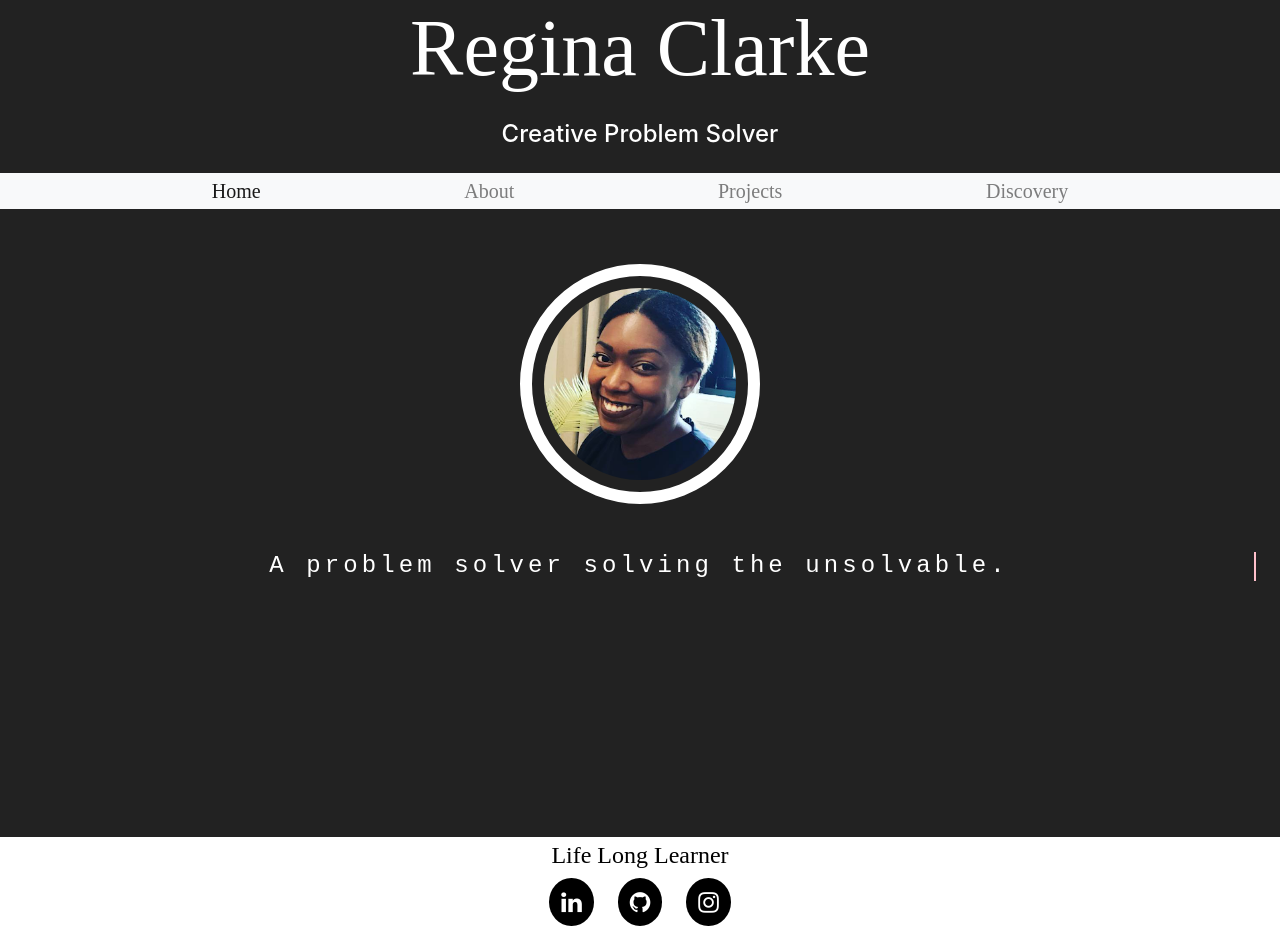
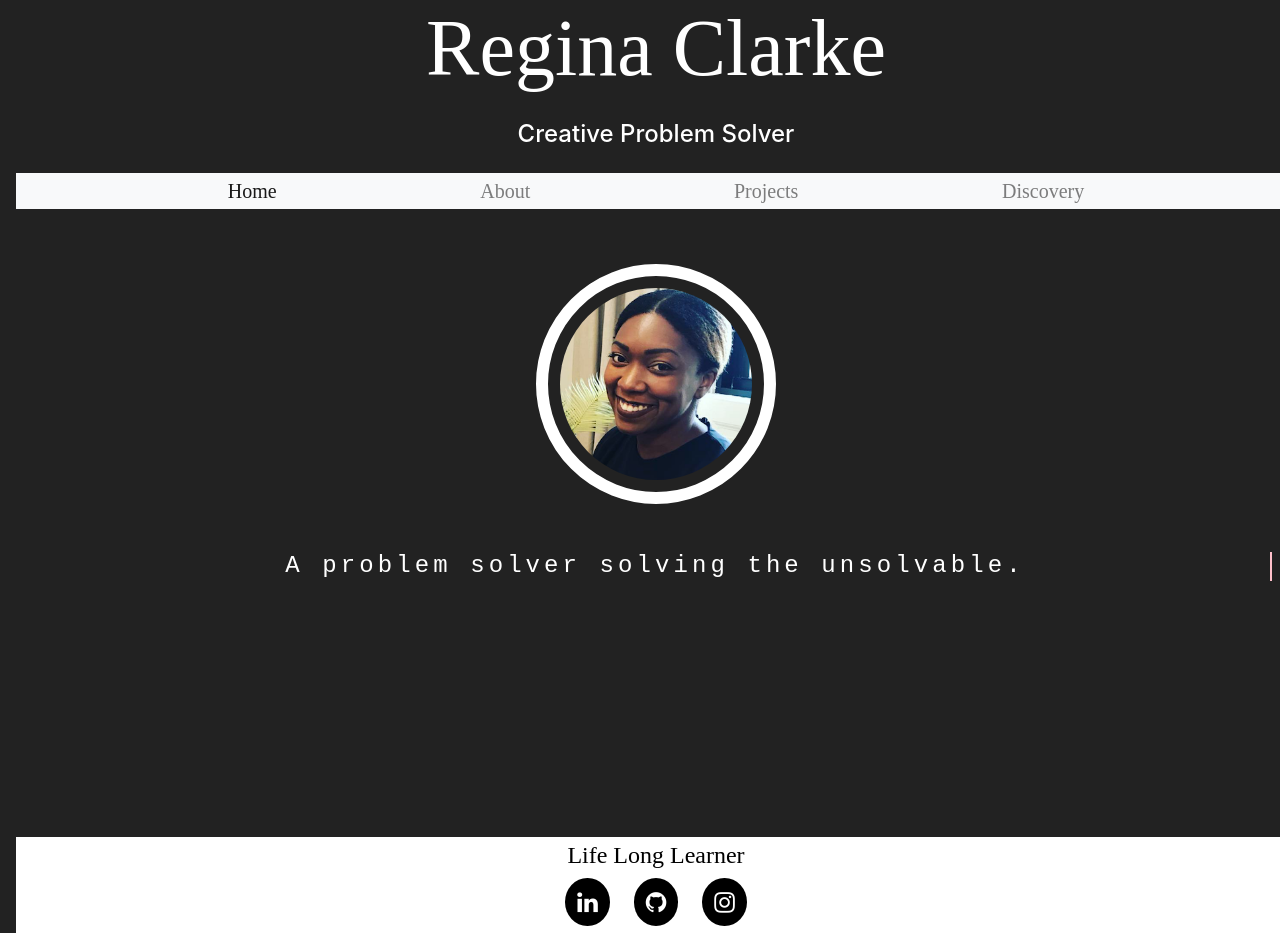
Before and after one commit to ReginaClarke/Personal-Website, a React (Create React App) app: page / in a window 1280 px wide. Built offline with nearby package versions, Linux system fonts and the light colour scheme; no server answers.

Commit message:
body margin 1em and discovery button no longer increasing in size

```diff
--- a/src/App.css
+++ b/src/App.css
@@ -4,7 +4,7 @@ body {
   align-items: center;
   justify-content: center;
   text-align: center;
-  margin: auto;
+  margin: auto 1em;
   width: 100%;
   height: 100%;
   animation: pulse 15s;
@@ -553,10 +553,6 @@ hr {
 
 .selectorbutton:hover {
   font-weight: bolder;
-  font-size: x-large;
-  border-radius: 50%;
-  width: 7em;
-  height: 7em;
   background-image: url("https://media.giphy.com/media/3o7btWtWIcrnr6Nvwc/giphy.gif");
   background-size: 2em;
   color: white;
```
